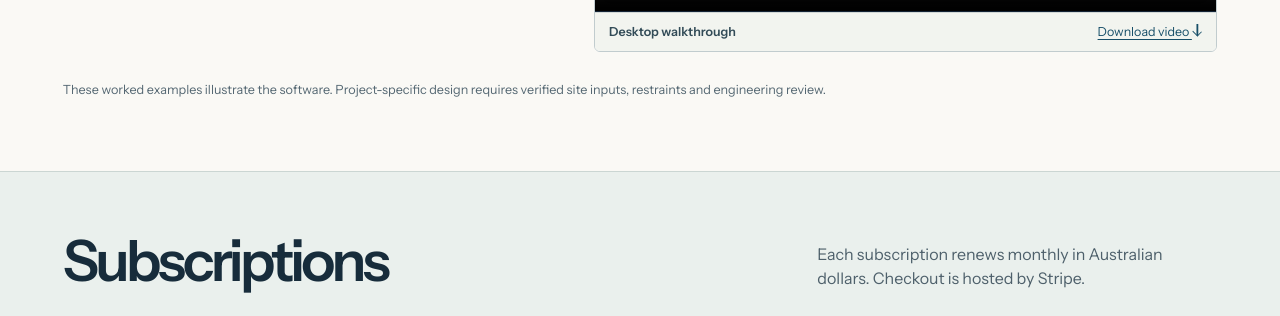
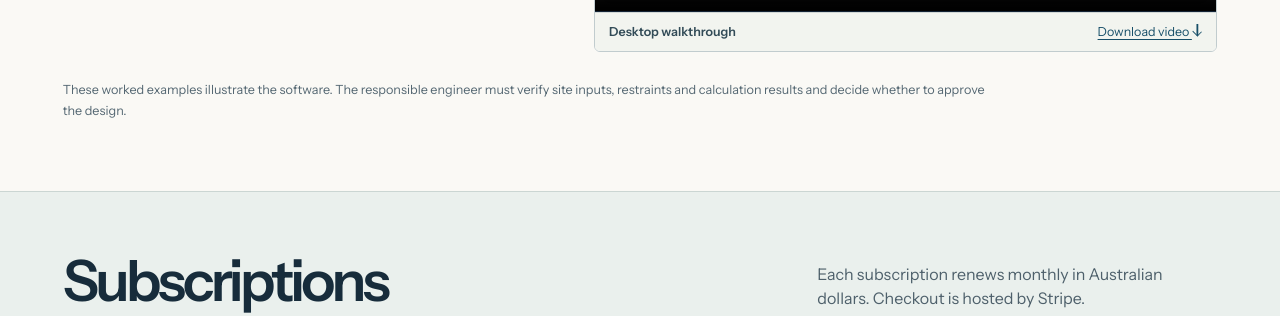
Before and after one commit to Netorezende23224/visual-engineering-demo, a plain HTML site: page index.html in a window 1280 px wide. Shown: the part 1296-1612 px from the top of the page. Drawn offline with Linux system fonts and the light colour scheme; grey boxes are pictures that could not be loaded.

Commit message:
Identify the responsible engineer’s design approval in worked examples

```diff
--- a/index.html
+++ b/index.html
@@ -147,7 +147,7 @@
           <figcaption><span>Drawing Takeoff example</span><span>CB5 · 4.00 m</span></figcaption>
         </figure>
       </article>
-      <p class="example-note">These worked examples illustrate the software. Project-specific design requires verified site inputs, restraints and engineering review.</p>
+      <p class="example-note">These worked examples illustrate the software. The responsible engineer must verify site inputs, restraints and calculation results and decide whether to approve the design.</p>
     </section>
 
     <section class="subscriptions" id="subscriptions" aria-labelledby="pricing-heading">
```
